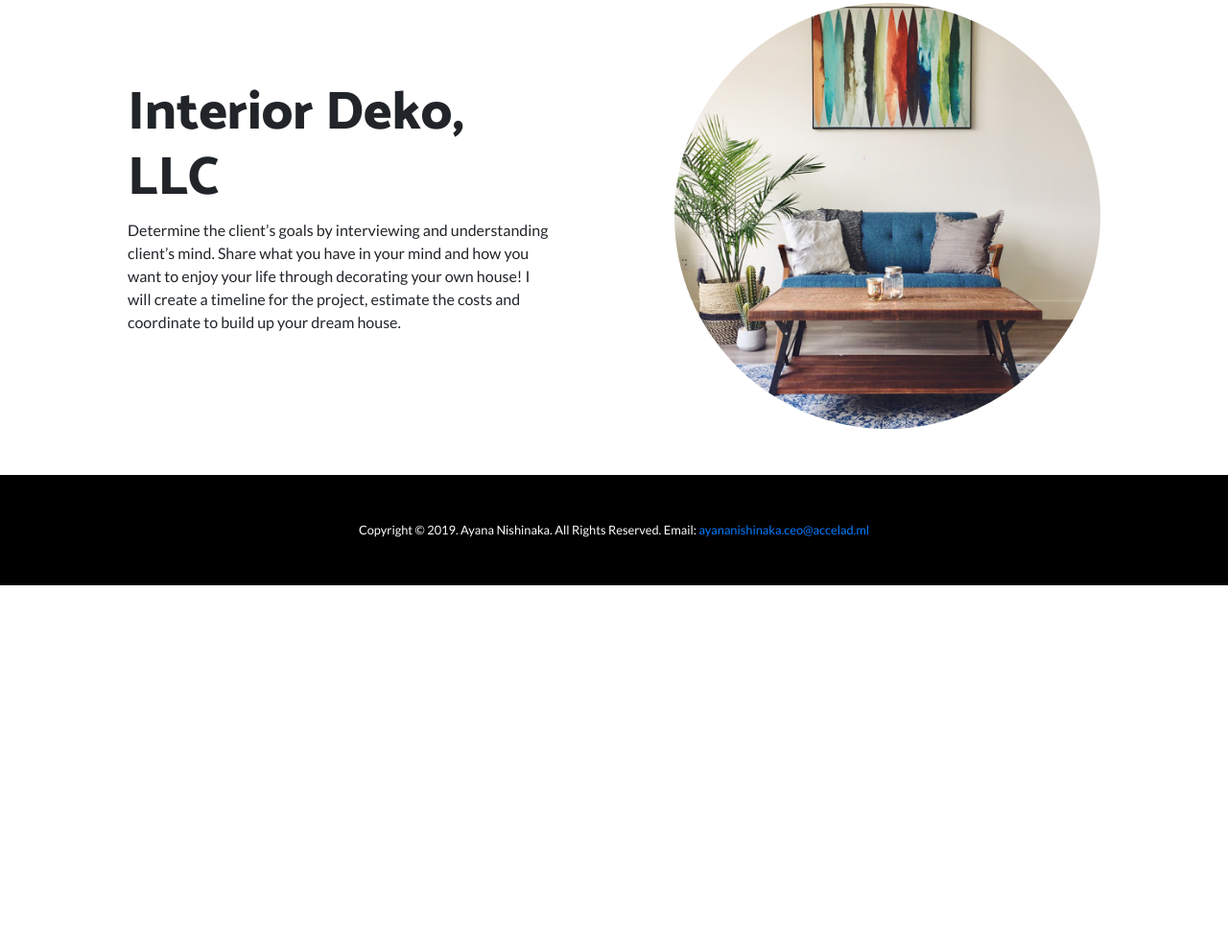
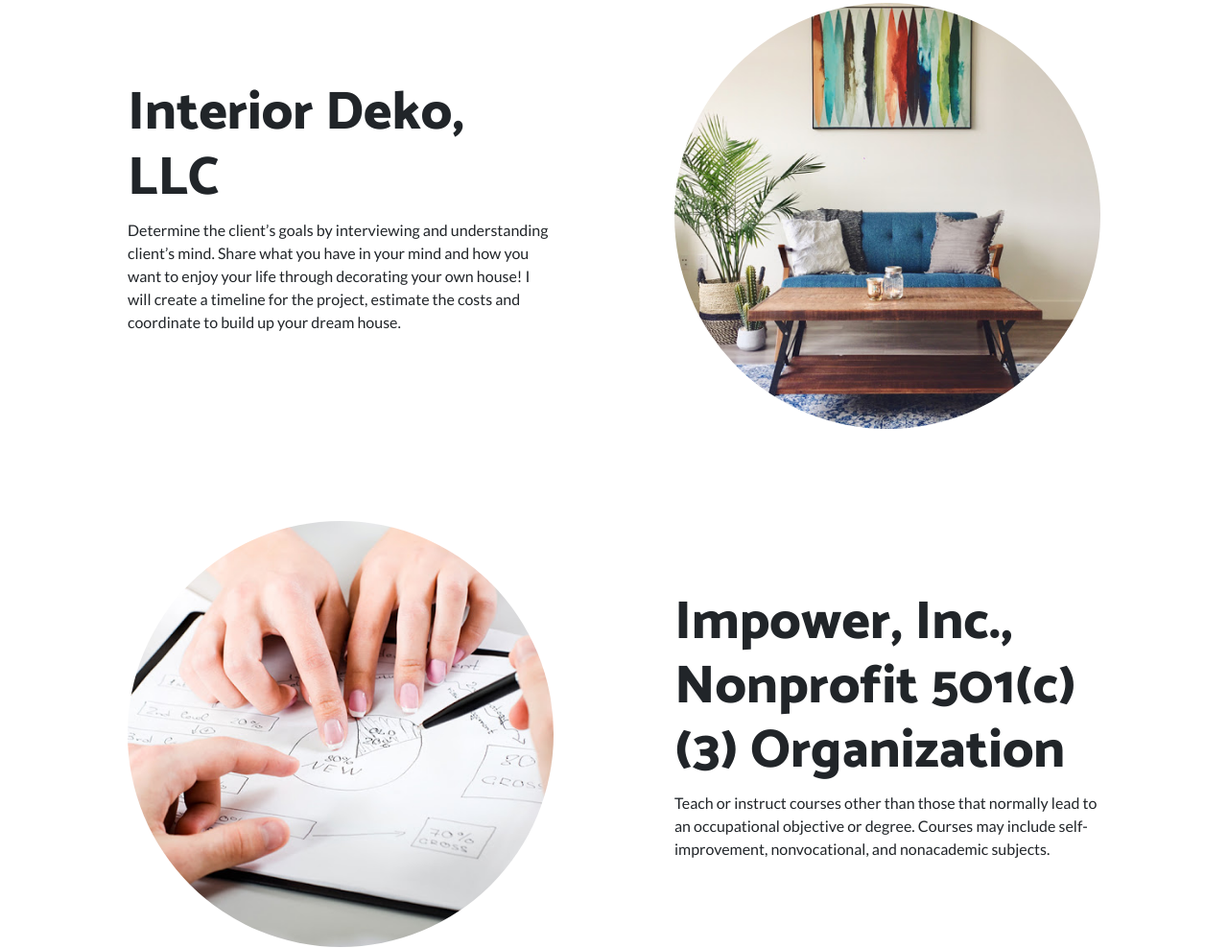
Before and after one commit to ayananishinaka/accelad.ml, a website: page index.html in a window 1280 px wide. Shown: the part 1812-2800 px from the top of the page at 96% size. Before the commit the page ends 2422 px from the top, so only its background shows below. Drawn offline with Linux system fonts and the light colour scheme.

Commit message:
edit info

```diff
--- a/index.html
+++ b/index.html
@@ -72,7 +72,7 @@
         <div class="col-lg-6 order-lg-1">
           <div class="p-5">
             <h2 class="display-4">Accelad, Inc.</h2>
-            <p>Initiate market research studies and analyze their findings to understand customer and market opportunities for businesses and monitor trends that indicate the need for a new product or service, also assist in the development of that product or service and to create a marketing plan for it.</p>
+            <p>Initiate market research studies and analyze their findings to understand customer and market opportunities for businesses and monitor trends that indicate the need for a new product or service, also assist in the development of that product or service and to create a marketing plan for it. I will start initiating the project by developing an idea, and set up schedules and timelines to monitor progress and help make sure the project meets its goals. To make sure to achieve the project goal I will put emphasis on communicating with all the stakeholders.</p>
           </div>
         </div>
       </div>
@@ -90,7 +90,7 @@
         <div class="col-lg-6">
           <div class="p-5">
             <h2 class="display-4">Achievent, Inc.</h2>
-            <p>I will start initiating the project by developing an idea, and set up schedules and timelines to monitor progress and help make sure the project meets its goals. To make sure to achieve the project goal I will put emphasis on communicating with all the stakeholders.</p>
+            <p>Yet To Be Formed, Rule 506(c) pooled investment fund offering for $100 MM.</p>
           </div>
         </div>
       </div>
@@ -115,6 +115,24 @@
     </div>
   </section>
 
+  <section>
+    <div class="container">
+      <div class="row align-items-center">
+        <div class="col-lg-6">
+          <div class="p-5">
+            <img class="img-fluid rounded-circle" src="img/02.jpg" alt="">
+          </div>
+        </div>
+        <div class="col-lg-6">
+          <div class="p-5">
+            <h2 class="display-4">Impower, Inc., Nonprofit 501(c)(3) Organization</h2>
+            <p>Teach or instruct courses other than those that normally lead to an occupational objective or degree. Courses may include self-improvement, nonvocational, and nonacademic subjects. </p>
+          </div>
+        </div>
+      </div>
+    </div>
+  </section>
+
   <!-- Footer -->
   <footer class="py-5 bg-black">
     <div class="container">
```
